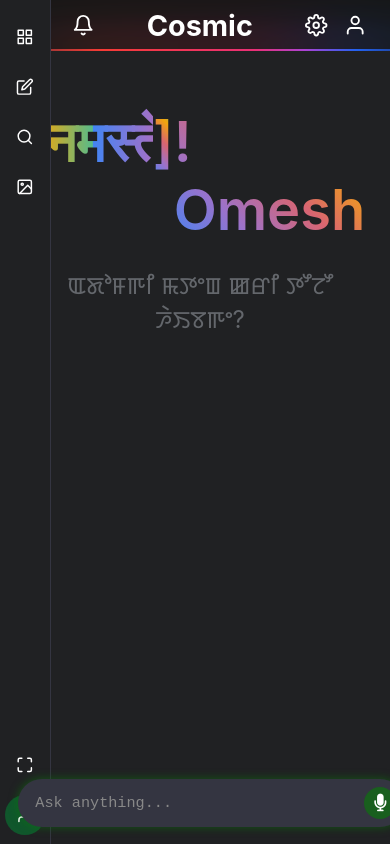
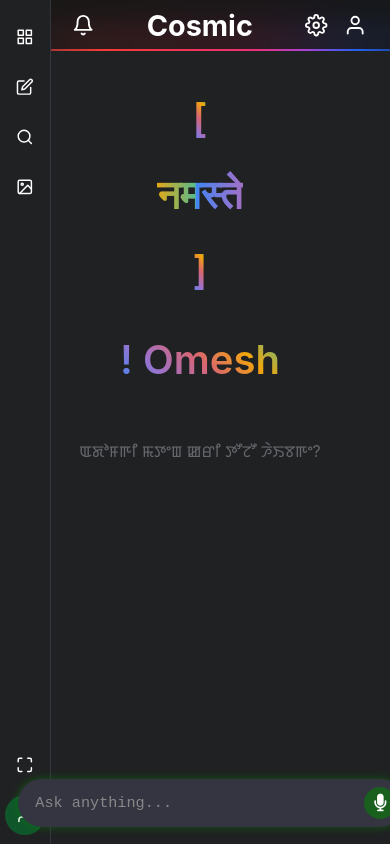
Before and after one commit to OmeshThokchom/Chatbot_manipur, a React (Vite) app in the folder frontend/: page / in a window 390 px wide. Built offline with nearby package versions, Linux system fonts and the light colour scheme; what marked-highlight would draw is missing.

Commit message:
update welcome page #3

```diff
--- a/frontend/src/components/Welcome.css
+++ b/frontend/src/components/Welcome.css
@@ -1,18 +1,21 @@
+
 .welcome-container {
   display: flex;
   flex-direction: column;
   align-items: center;
   justify-content: center;
-  padding: 1rem;
+  padding: 0rem;
   max-width: 1000px;
   margin: 0 auto;
+  height: 100%; /* Make container full height of its parent */
+
 }
 
 .welcome-header {
   display: flex;
   flex-direction: column;
   align-items: center;
-  margin-bottom: 30rem;
+  margin-bottom: 20rem;
 }
 
 .welcome-greeting {
@@ -23,7 +26,7 @@
 }
 
 .welcome-title {
-  font-size: 3.5rem;
+  font-size: clamp(2.5rem, 5vw, 3.5rem); /* Responsive font size */
   font-weight: 600;
   color: #1f1f1f;
   background: -webkit-linear-gradient(45deg, #4285f4, #9b72cb, #d96570, #f2a60c, #57bb8a);
@@ -33,7 +36,7 @@
 }
 
 .welcome-animated-title {
-  font-size: 3.5rem;
+  font-size: clamp(2.5rem, 5vw, 3.5rem); /* Responsive font size */
   font-weight: 600;
   color: #1f1f1f;
   background: linear-gradient(90deg, #4285f4, #9b72cb, #d96570, #f2a60c, #57bb8a);
@@ -56,7 +59,7 @@
 }
 
 .welcome-subtitle {
-  font-size: 1.5rem;
+  font-size: clamp(1rem, 2.5vw, 1.5rem); /* Responsive font size */
   color: #a9b0b97e;
   text-align: center;
   margin-top: -2rem;
@@ -92,3 +95,19 @@
   font-size: 0.9rem;
   color: #5f6368;
 }
+
+/* Add media query for smaller screens */
+@media (max-width: 768px) {
+  .welcome-greeting {
+    flex-direction: column;
+    align-items: center;
+  }
+
+  .welcome-title, .welcome-animated-title {
+    text-align: center;
+  }
+
+  .welcome-subtitle {
+    margin-top: 1rem;
+  }
+}
```
